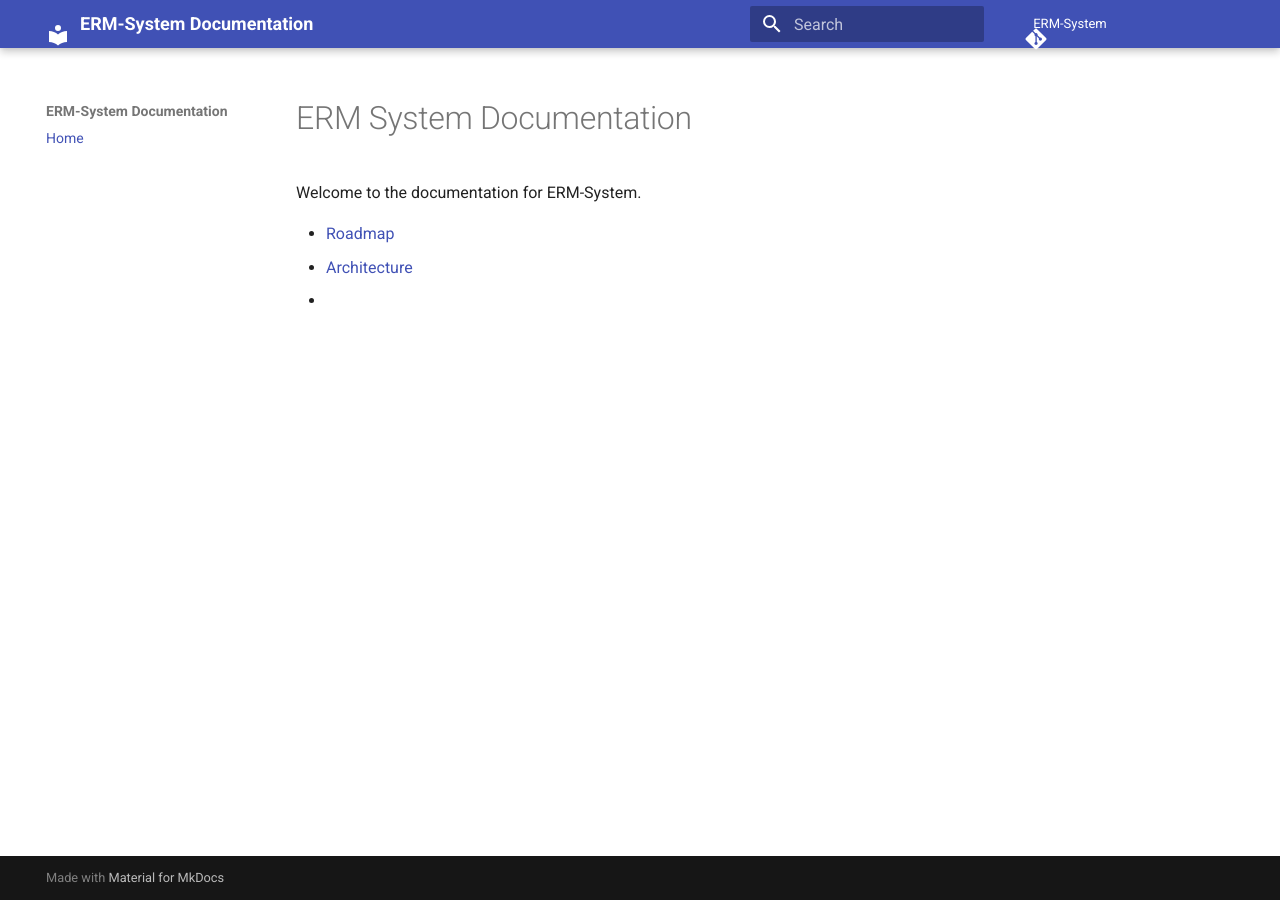
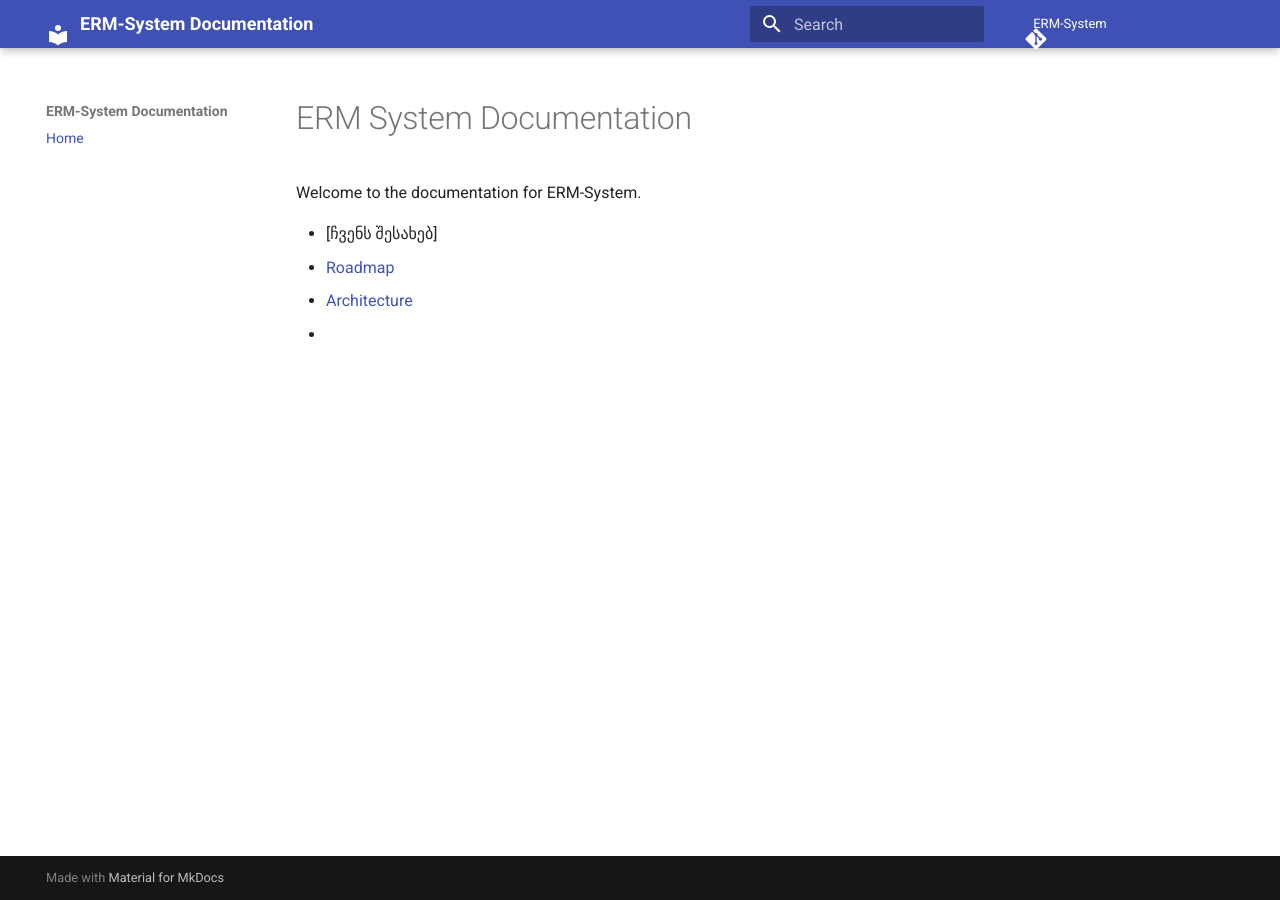
Before and after one commit to Ministra1978/ERM-System, an MkDocs documentation site: the page built from docs/index.md, in a window 1280 px wide. Built offline with MkDocs 1.6.1 and Material for MkDocs 9.7.7, drawn with Linux system fonts in a browser that asks for light colours; comment, search, counter and statistics services are not loaded.

Commit message:
vault backup: 2025-09-09 16:53:49

```diff
--- a/docs/index.md
+++ b/docs/index.md
@@ -2,6 +2,7 @@
 
 Welcome to the documentation for ERM-System.
 
+- [ჩვენს შესახებ]
 - [Roadmap](roadmap.md)
 - [Architecture](architecture.md)
 -
```
Also changed, not shown: 1 other file.
